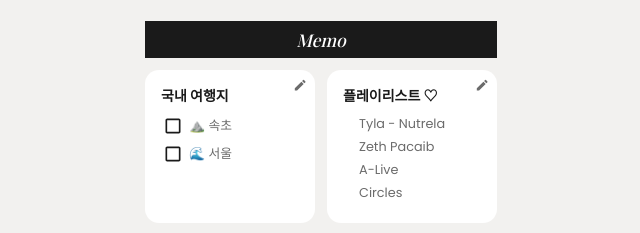
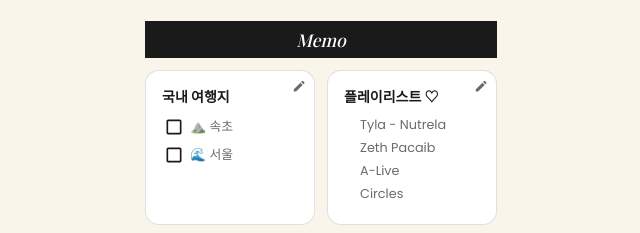
Before and after one commit to panjuru93-sudo/couple-diary, a React (Vite) app: page / in a window 1280 px wide. Shown: the part 693-926 px from the top of the page, without its empty margins (319-959 px from the left). Built offline with nearby package versions, Linux system fonts and the light colour scheme; a web font is replaced by a local one.

Commit message:
style: 배경색을 아이보리 톤으로 변경

```diff
--- a/src/components/ui/memo-card.jsx
+++ b/src/components/ui/memo-card.jsx
@@ -58,6 +58,8 @@ function MemoCard({ title, items = [], isAddCard = false, hasCheckbox = false, o
         minHeight: 96,
         p: { xs: 1.5, md: 2 },
         bgcolor: 'background.paper',
+        border: '1px solid',
+        borderColor: 'divider',
       }}
     >
       <IconButton
--- a/src/theme.js
+++ b/src/theme.js
@@ -12,7 +12,7 @@ const theme = createTheme({
       contrastText: '#FFFFFF',
     },
     background: {
-      default: '#F2F1EF',
+      default: '#FAF5EA',
       paper: '#FFFFFF',
     },
     text: {
```
